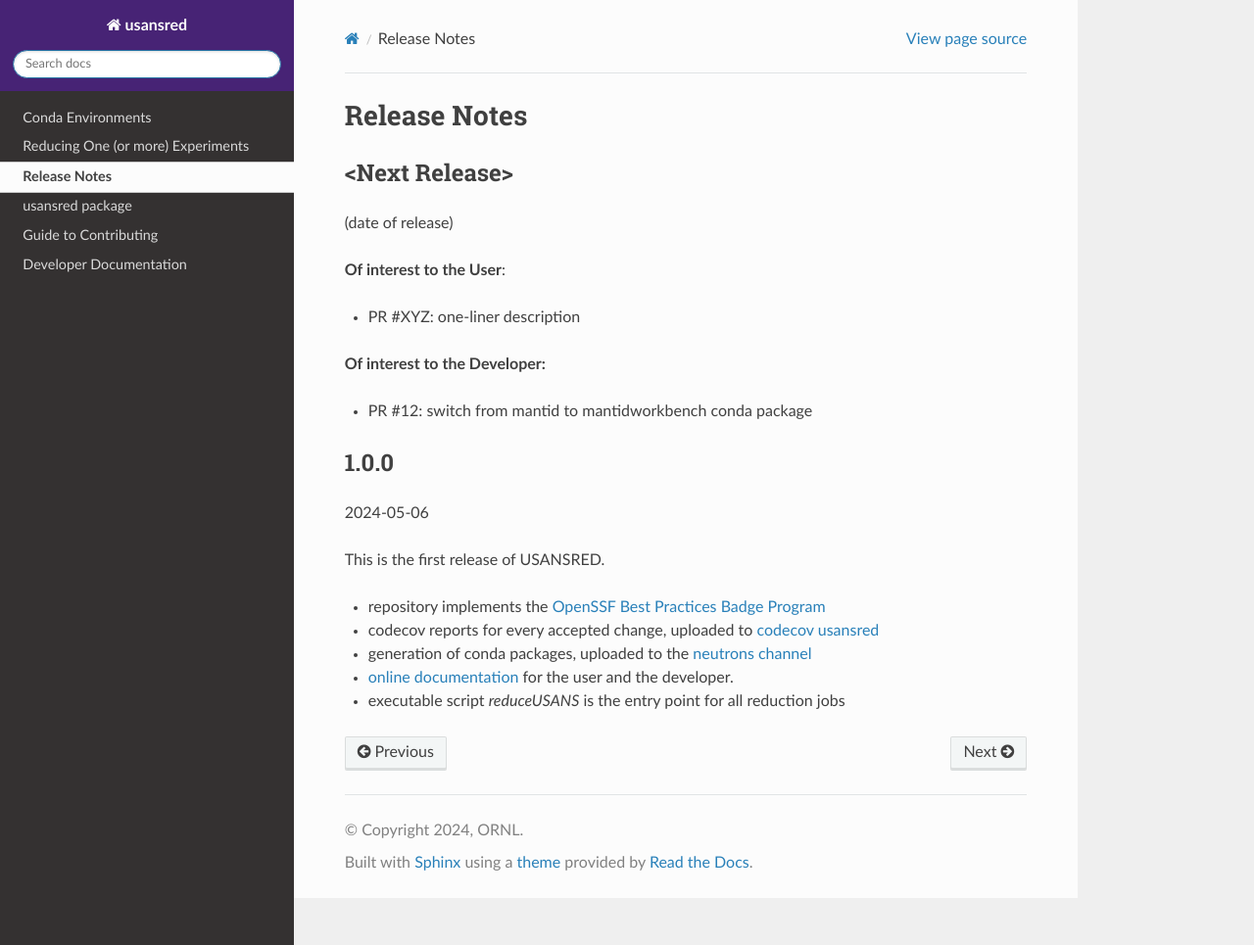
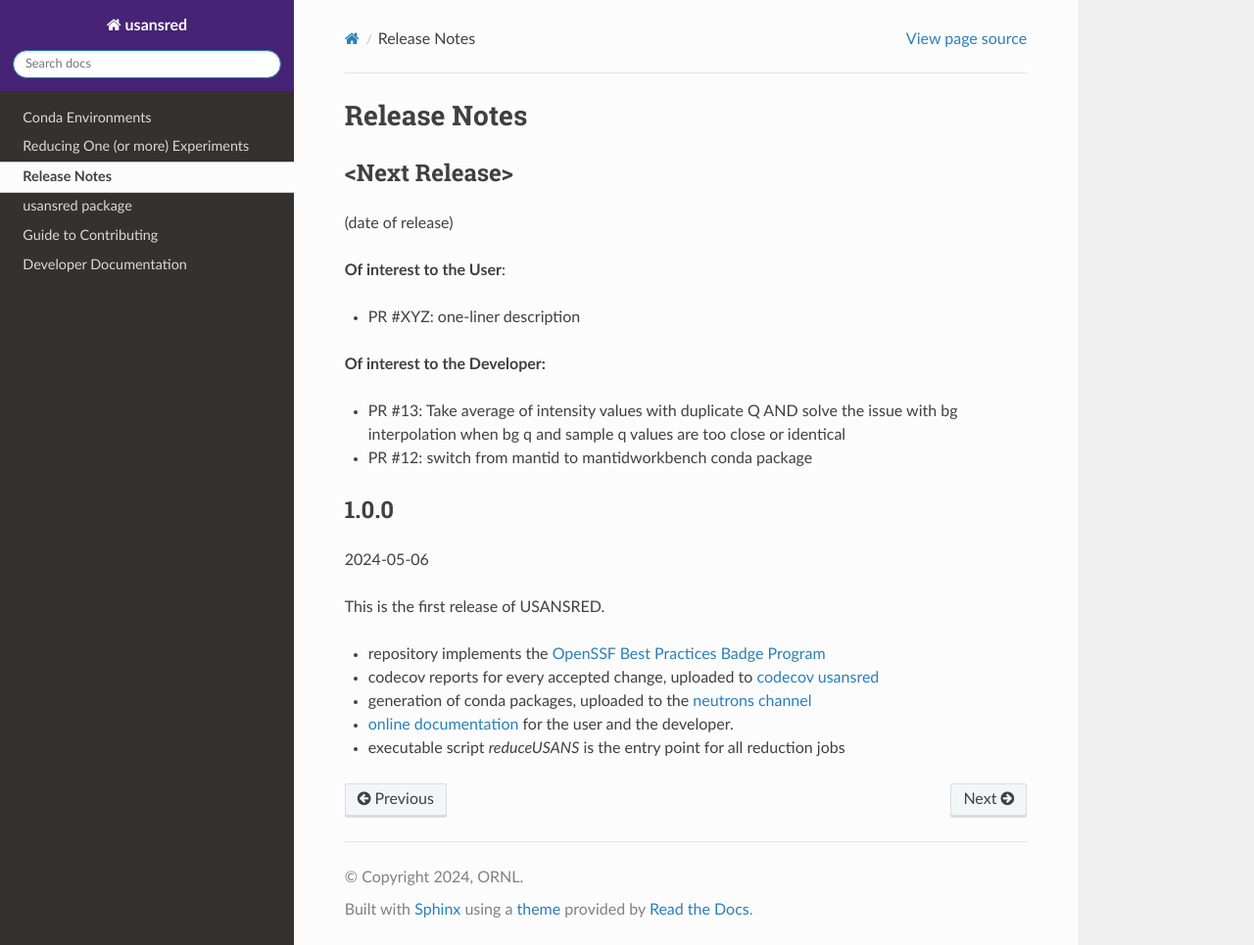
Before and after one commit to neutrons/usansred, a Sphinx documentation site: the page built from docs/source/releases.rst, in a window 1280 px wide and 965 px high. Shown: the whole window at 98% size. Built offline with Sphinx 7.4.7 and the Read the Docs theme 2.0.0, drawn with Linux system fonts in a browser that asks for light colours; the version number could not be read and is left out.

Commit message:
Update release notes

```diff
--- a/docs/source/releases.rst
+++ b/docs/source/releases.rst
@@ -13,6 +13,7 @@ Release Notes
 
 **Of interest to the Developer:**
 
+- PR #13: Take average of intensity values with duplicate Q AND solve the issue with bg interpolation when bg q and sample q values are too close or identical
 - PR #12: switch from mantid to mantidworkbench conda package
 
 1.0.0
```
